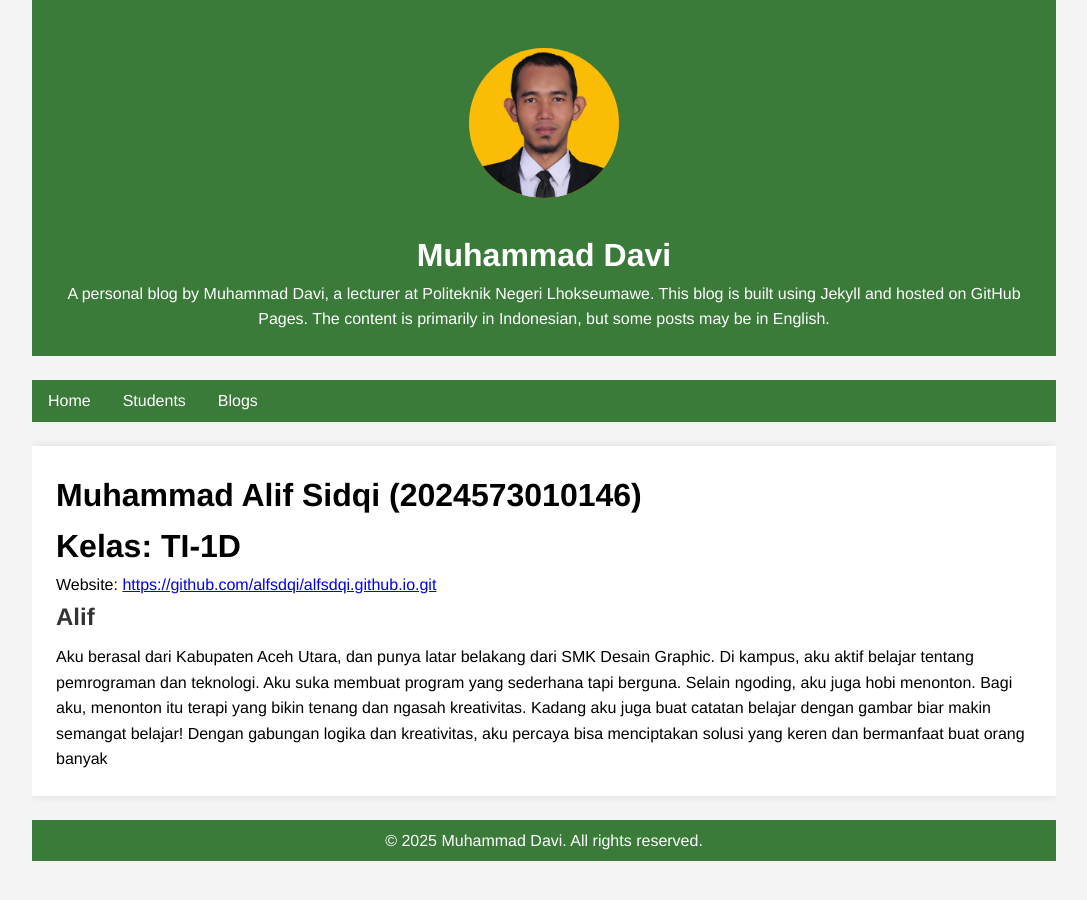
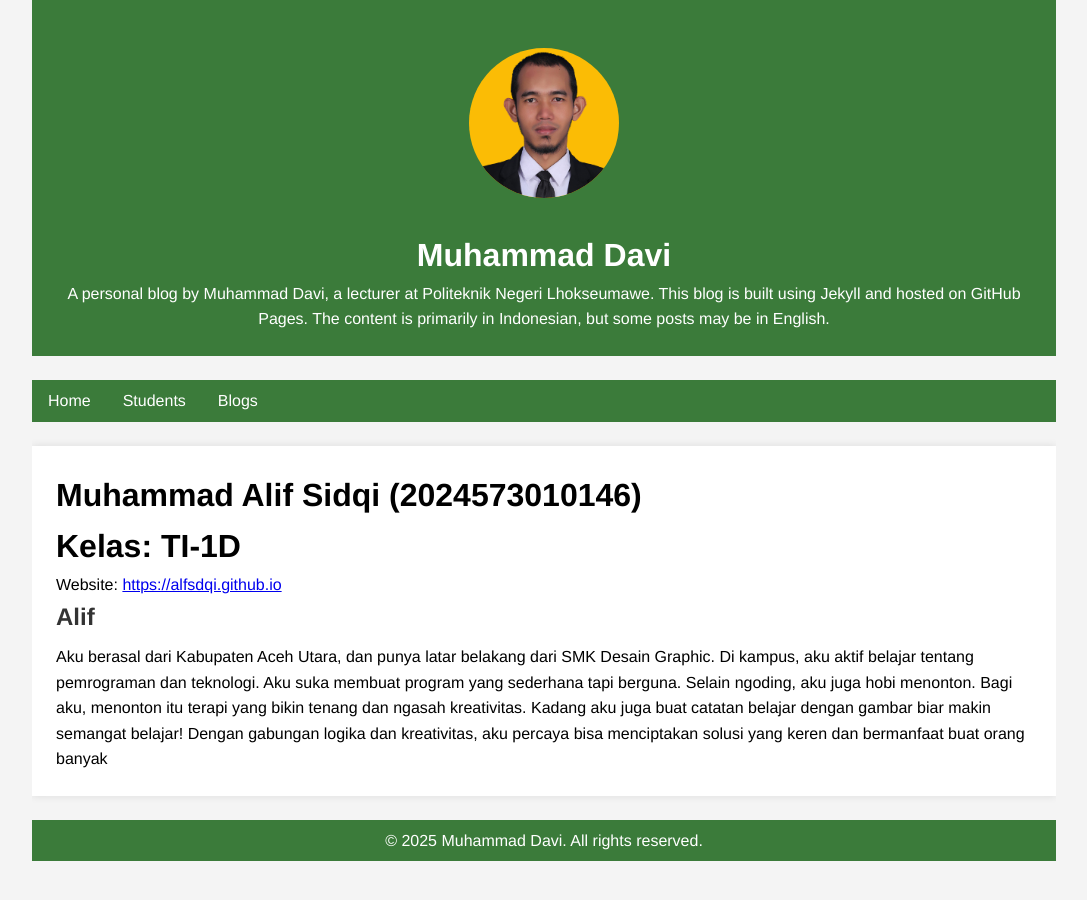
Before and after one commit to muhdavi-pnl/muhdavi-pnl.github.io, a Jekyll site: the page built from _students/Muhammad_Alif_Sidqi.md, in a window 1280 px wide. Shown: the whole page, without its empty margins (96-1183 px from the left). Built offline with Jekyll 4.4.1, drawn with Linux system fonts in a browser that asks for light colours; some of the changed lines change nothing that is shown.

Commit message:
Update Muhammad_Alif_Sidqi.md

```diff
--- a/_students/Muhammad_Alif_Sidqi.md
+++ b/_students/Muhammad_Alif_Sidqi.md
@@ -4,7 +4,7 @@ short_name: Alif
 name: Muhammad Alif Sidqi
 nim: 2024573010146
 class: TI-1D
-website: https://github.com/alfsdqi/alfsdqi.github.io.git
+website: https://alfsdqi.github.io
 ---
 ## Alif
 Aku berasal dari Kabupaten Aceh Utara, dan punya latar belakang dari SMK Desain Graphic. Di kampus, aku aktif belajar tentang pemrograman dan teknologi. Aku suka membuat program yang sederhana tapi berguna.
```
